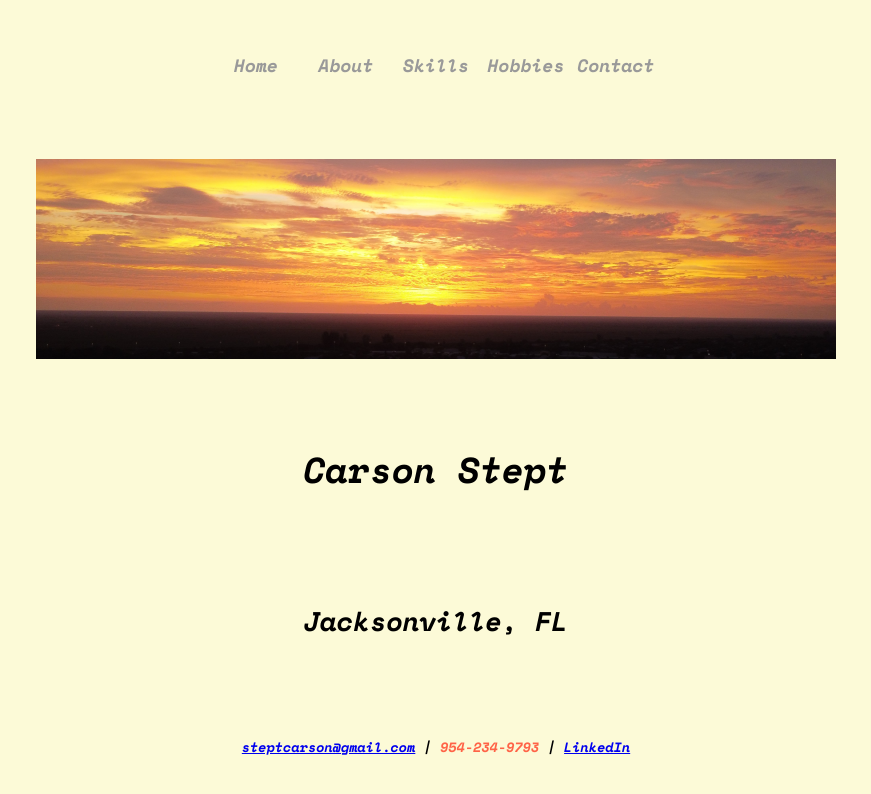
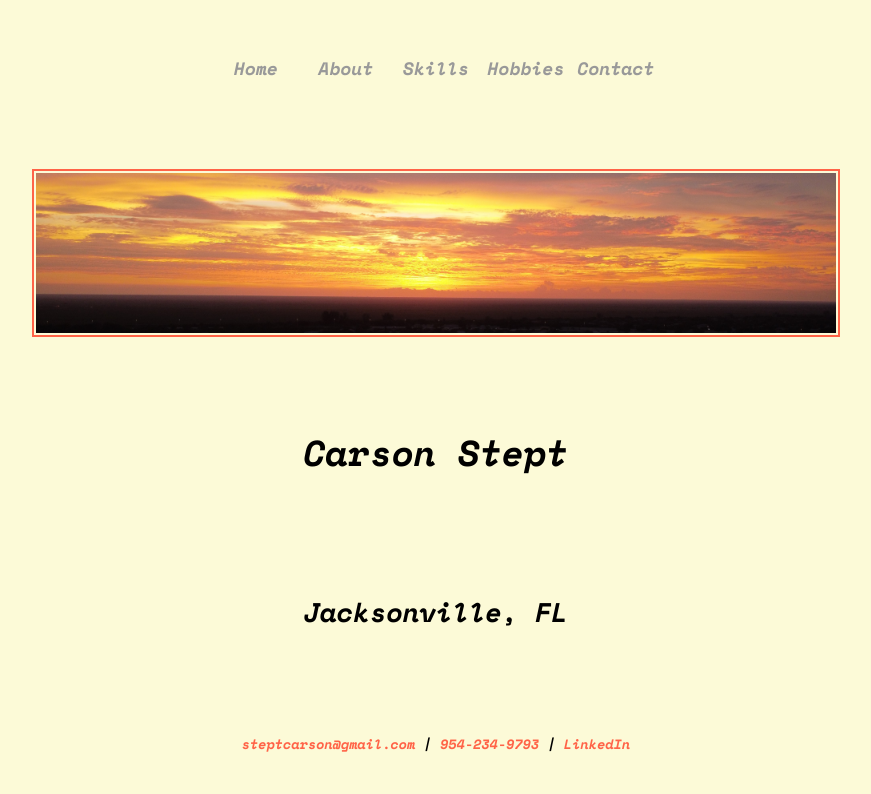
Before and after one commit to codeson2003/codeson2003.github.io, a plain HTML site: page index.html in a window 1280 px wide. Shown: the whole page, without its empty margins (204-1075 px from the left). Drawn offline with nearby package versions, Linux system fonts and the light colour scheme.

Commit message:
Update styles.css

```diff
--- a/styles.css
+++ b/styles.css
@@ -7,7 +7,15 @@ body {
   height: 100vh;
   background: #fcfad7;
 }
-
+img {
+	            max-width: 100%;
+	            height: auto;
+	            display: block; /* Remove extra space beneath the image */
+	            margin: 0 auto; /* Center the image on the page */
+				border: 2px solid Tomato;
+				padding: 2px;
+				margin: 0px;
+	}
 ul {
   margin: 0;
   padding: 0;
@@ -20,6 +28,29 @@ nav {
 
 a {
   cursor: pointer;
+}
+a:link {
+  color: Tomato;
+  background-color: transparent;
+  text-decoration: none;
+}
+
+a:visited {
+  color: Tomato;
+  background-color: transparent;
+  text-decoration: none;
+}
+
+a:hover {
+  color: Tomato;
+  background-color: transparent;
+  text-decoration: underline;
+}
+
+a:active {
+  color: Tomato;
+  background-color: transparent;
+  text-decoration: underline;
 }
 
 .menu {
```
